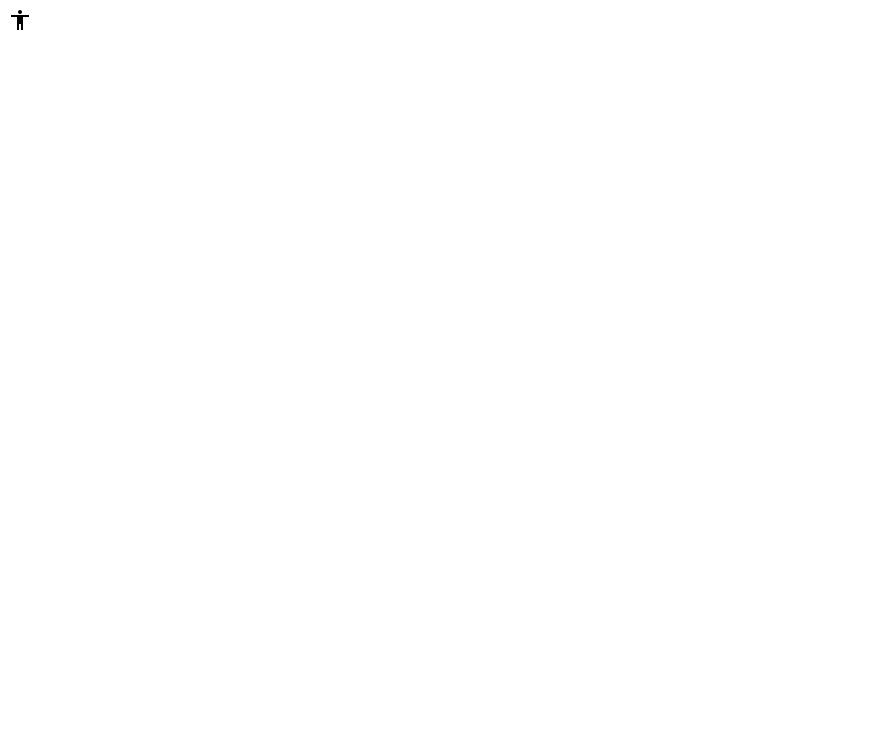
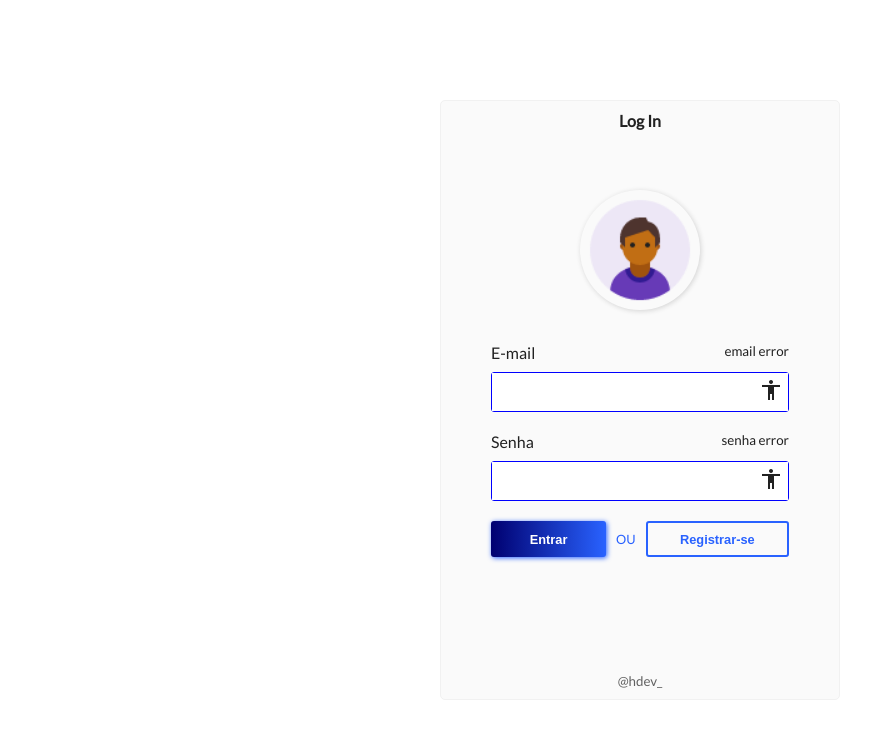
Before and after one commit to HermersonDev/simple-login-e-signup, a plain HTML site: page index.html in a window 1280 px wide. Shown: the whole page, without its empty margins (0-892 px from the left). Drawn offline with Linux system fonts and the light colour scheme.

Commit message:
Primeiros ajustes no css.

```diff
--- a/index.html
+++ b/index.html
@@ -4,15 +4,49 @@
 	<title>Login</title>
 	<meta charset="utf-8">
 	<meta name="viewport" content="width=device-width, initial-scale=1.0">
-	<link href="https://fonts.googleapis.com/icon?family=Material+Icons"
-      rel="stylesheet">
-      <link rel="stylesheet" type="text/css" href="src/css/main.css">
+	<link href="https://fonts.googleapis.com/icon?family=Material+Icons" rel="stylesheet">
+	<link href="https://fonts.googleapis.com/css?family=Lato&display=swap" rel="stylesheet">
+	<link rel="stylesheet" type="text/css" href="src/css/main.css">
 </head>
 <body>
-
+	<!-- LOGIN -->
 	<div>
-		<span class="material-icons">accessibility</span>
+		<div class="container">
+			<div class="content">
+				<h4>Log In</h4>
+				<img src="src/imgs/user-avatar.png">
+				<form>
+					<div class="group">
+						<div class="input-header">
+							<label>E-mail</label>
+							<small id="email-error">email error</small>
+						</div>
+						<div class="input-body">
+							<input type="text" name="email">
+							<i class="material-icons">accessibility</i>
+						</div>
+					</div>
+					<div class="group">
+						<div class="input-header">
+							<label>Senha</label>
+							<small id="senha-error">senha error</small>
+						</div>
+						<div class="input-body">
+							<input type="text" name="senha">
+							<i class="material-icons">accessibility</i>
+						</div>
+					</div>
+					<div class="group btn-group">
+						<button type="submit" class="btn">Entrar</button>
+						<span>OU</span>
+						<button class="btn btn-outline">Registrar-se</button>
+					</div>
+				</form>
+			</div>
+			<small class="footer">@hdev_</small>
+		</div>
 	</div>
+	<!-- LOGIN -->
 
 	<script type="text/javascript" src="src/js/main.js"></script>
 </body>
--- a/src/css/main.css
+++ b/src/css/main.css
@@ -11,3 +11,132 @@ FONT-SECONDARY -> #616161
 ALERT -> #d50000
 
 */
+
+* {
+	margin: 0;
+	padding: 0;
+	box-sizing: border-box;
+}
+
+body {
+	font-family: 'Lato', Arial, sans-serif;
+	color: #212121;
+}
+
+.content { /*border: 1px solid lightgreen;*/  }
+
+.container {
+	text-align: center;
+	display: grid;
+	grid-template-columns: auto;
+	align-content: space-between;
+	position: absolute;
+	top: 50%;
+	left: 50%;
+	width: 400px;
+	height: 600px;
+	transform: translate(-50%, -50%);
+	background-color: #FAFAFA;
+	border-radius: 5px;
+	border: 1px solid #F1F1F1;
+}
+
+form > div.group {
+	margin: 20px 50px;
+}
+
+div.input-header {
+	margin: 10px 0;
+	display: flex;
+	justify-content: space-between;
+}
+
+div.input-body {
+	display: flex;
+	width: 100%;
+	height: 40px;
+	border: 1px solid blue;
+	border-radius: 3px;
+}
+
+div.input-body input {
+	width: 100%;
+	height: 100%;
+	padding: 10px;
+	outline: none;
+	border: none;
+	font-size: 1em;
+}
+
+div.input-body i {
+	padding: 5px;
+	background-color: #ffffff;
+}
+
+.container h4 {
+	padding: 10px 20px;
+}
+img {
+	min-height: 120px;
+	min-width: 120px;
+	margin: 50px auto 10px auto;
+	border-radius: 50%;
+	box-shadow: 1px 1px 5px lightgrey;
+	/*border: 1px solid; */
+}
+form { }
+
+.btn-group {
+	display: flex;
+	justify-content: space-between;
+}
+
+.btn-group span {
+	color:  #2962ff;
+	align-self: center;
+	font-size: 0.8em;
+	margin: 10px;
+}
+
+.btn {
+	outline: none;
+	border: none;
+	border-radius: 3px;
+	padding: 5px 10px;
+	background-image: linear-gradient(to right, #000070, #2962ff);
+	font-size: 0.8em;
+	font-weight: bold;
+	color: #ffffff;
+	text-align: center;
+	box-shadow: 1px 1px 5px #2962ff;
+	cursor: pointer;
+	width: 50%;
+}
+
+.btn-outline {
+	width: 60%;
+	padding: 5px 20px;
+	border: 2px solid #2962ff;
+	color: #2962ff;
+	background: none;
+	box-shadow: none;
+	transition: background 0.2s;
+}
+
+.btn-outline:hover {
+	background-color: rgba(0, 0, 0, 0.05);
+}
+
+small.footer {
+	padding: 10px 20px;
+	color: #616161;
+}
+
+@media only screen and (max-width: 600px) {
+	.container {
+		height: 100%;
+		width: 100%;
+		border: 1px solid;
+
+	}
+}
```
Also changed, not shown: 1 other file.
